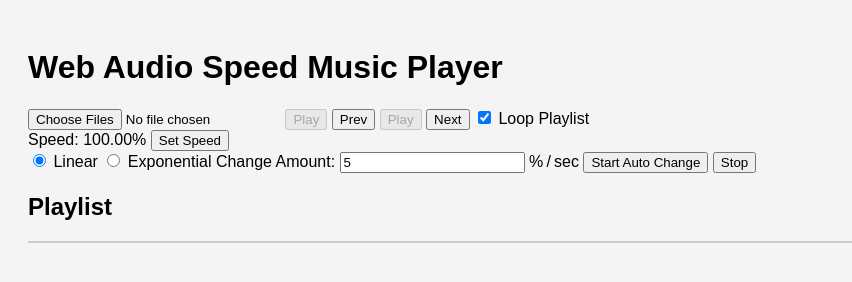
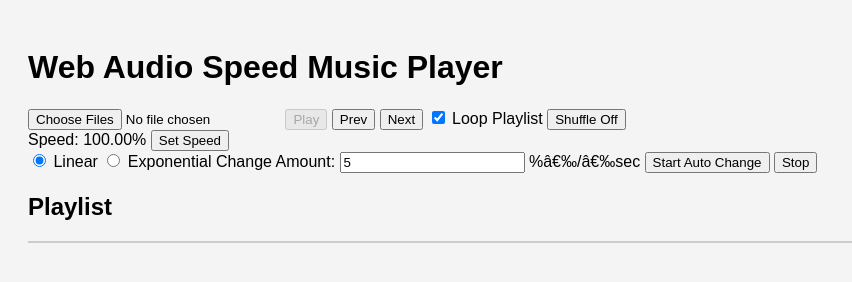
Before and after one commit to DeletedUser-0/music-speed-changer, a plain HTML site: page index.html in a window 1280 px wide. Shown: the whole page, without its empty margins (0-852 px from the left). Drawn offline with Linux system fonts and the light colour scheme.

Commit message:
Update index.html

```diff
--- a/index.html
+++ b/index.html
@@ -13,9 +13,11 @@
     <input type="file" id="playlistInput" accept="audio/*" multiple />
     <button onclick="togglePlay()" id="playPauseBtn" disabled>Play</button>
     <button onclick="prevTrack()">Prev</button>
-    <button onclick="togglePlay()" id="playPauseBtn" disabled>Play</button>
     <button onclick="nextTrack()">Next</button>
     <label><input type="checkbox" id="loopToggle" checked> Loop Playlist</label>
+
+    <!-- Added Shuffle button -->
+    <button id="shuffleBtn" onclick="toggleShuffle()">Shuffle Off</button>
 
     <div class="controls">
       <label>Speed: <span id="speedDisplay">100.00%</span></label>
@@ -37,7 +39,7 @@
           pattern="-?[0-9]*\.?[0-9]*"
           placeholder="e.g. 5"
         />
-        % / sec
+        %â€‰/â€‰sec
       </label>
       <button onclick="startSpeedChange()">Start Auto Change</button>
       <button onclick="stopSpeedChange()">Stop</button>
@@ -49,3 +51,4 @@
   <script src="web-audio-script.js"></script>
 </body>
 </html>
+</html>
```
